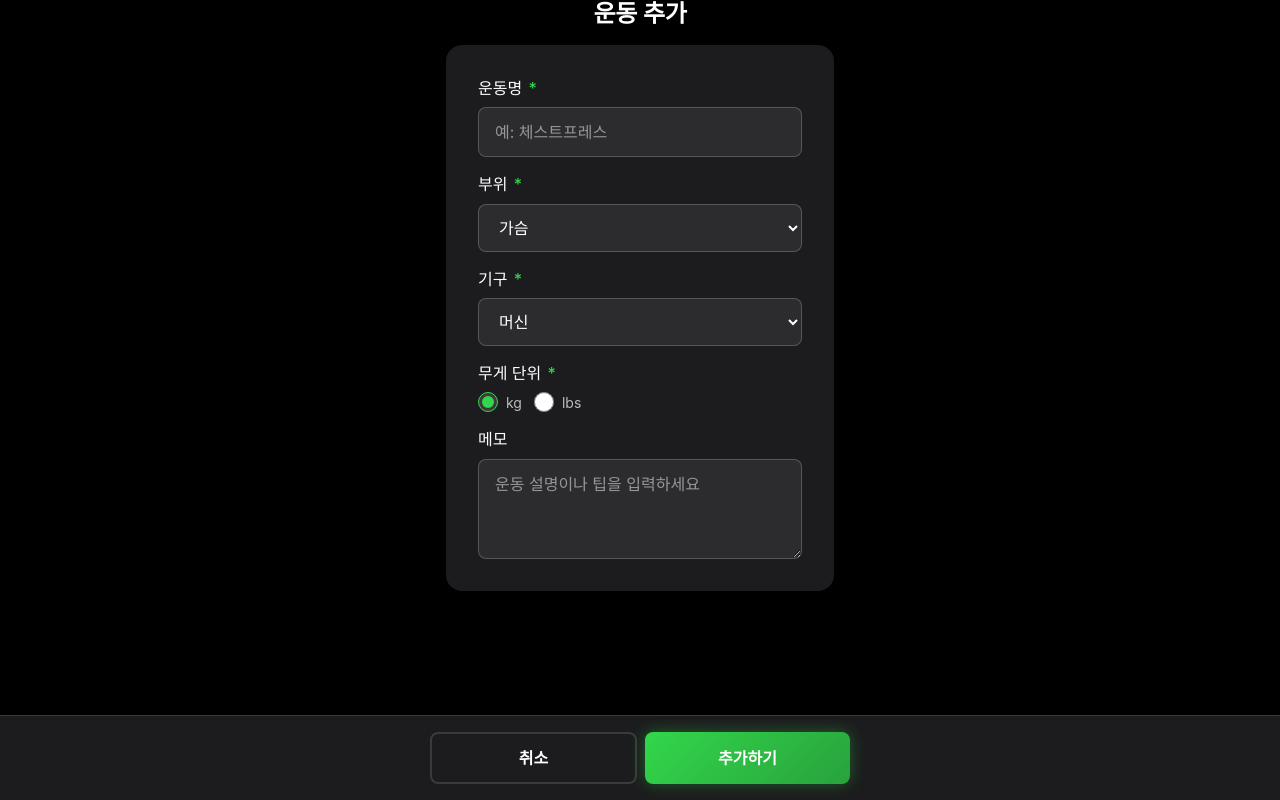
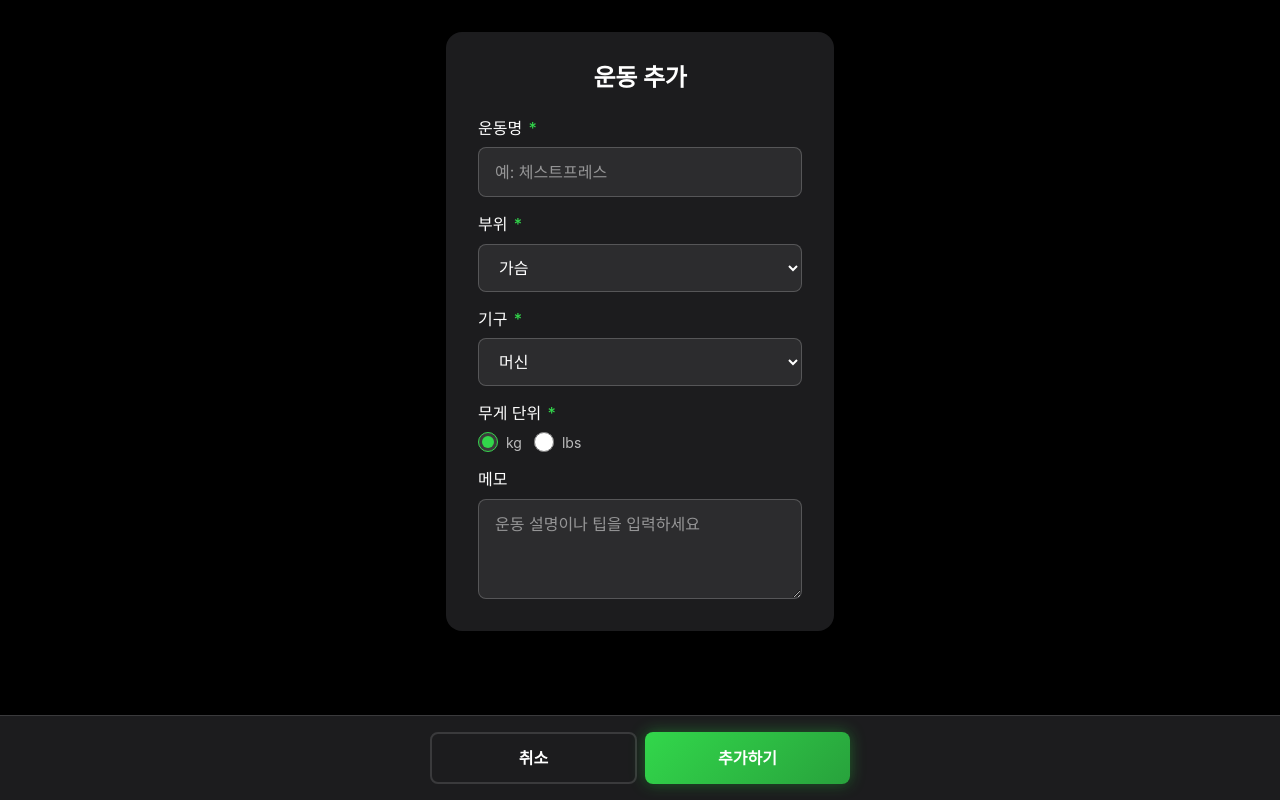
Before and after one commit to Sharknia/dowajwo-woondong, a Next.js app: page /workout/library/new in a window 1280 px wide. Built offline with nearby package versions, Linux system fonts and the light colour scheme.

Commit message:
운동 추가 페이지 UI 개선: 페이지 헤더 위치 조정 및 스타일 수정으로 사용자 경험 향상.

```diff
--- a/app/workout/library/new/page.tsx
+++ b/app/workout/library/new/page.tsx
@@ -75,7 +75,7 @@ export default function NewExerciseTemplatePage() {
   const contentStyle: React.CSSProperties = {
     width: '100%',
     maxWidth: '420px',
-    padding: `0 ${spacing[4]}`,
+    padding: `${spacing[8]} ${spacing[4]} 0`,
     display: 'flex',
     flexDirection: 'column',
     gap: spacing[4],
@@ -119,10 +119,10 @@ export default function NewExerciseTemplatePage() {
 
   return (
     <div style={containerStyle}>
-      <PageHeader title="운동 추가" layout="centered" sticky />
-
       <main style={contentStyle}>
         <Card variant="default" padding="lg">
+          <PageHeader title="운동 추가" layout="centered" />
+
           <Form onSubmit={handleSave} gap="md">
             <Input
               label="운동명 *"
--- a/components/ui/PageHeader.tsx
+++ b/components/ui/PageHeader.tsx
@@ -36,10 +36,8 @@ export function PageHeader({
     top: sticky ? 0 : undefined,
     zIndex: sticky ? 100 : undefined,
     width: '100%',
-    maxWidth: '420px',
-    margin: '0 auto',
     padding: layout === 'centered'
-      ? `0 ${spacing[4]} ${spacing[4]} ${spacing[4]}`
+      ? `0 0 ${spacing[6]} 0`
       : `${spacing[5]} ${spacing[4]}`,
     background: sticky ? (isDark ? colors.dark.background : colors.light.background) : 'transparent',
   };
```
